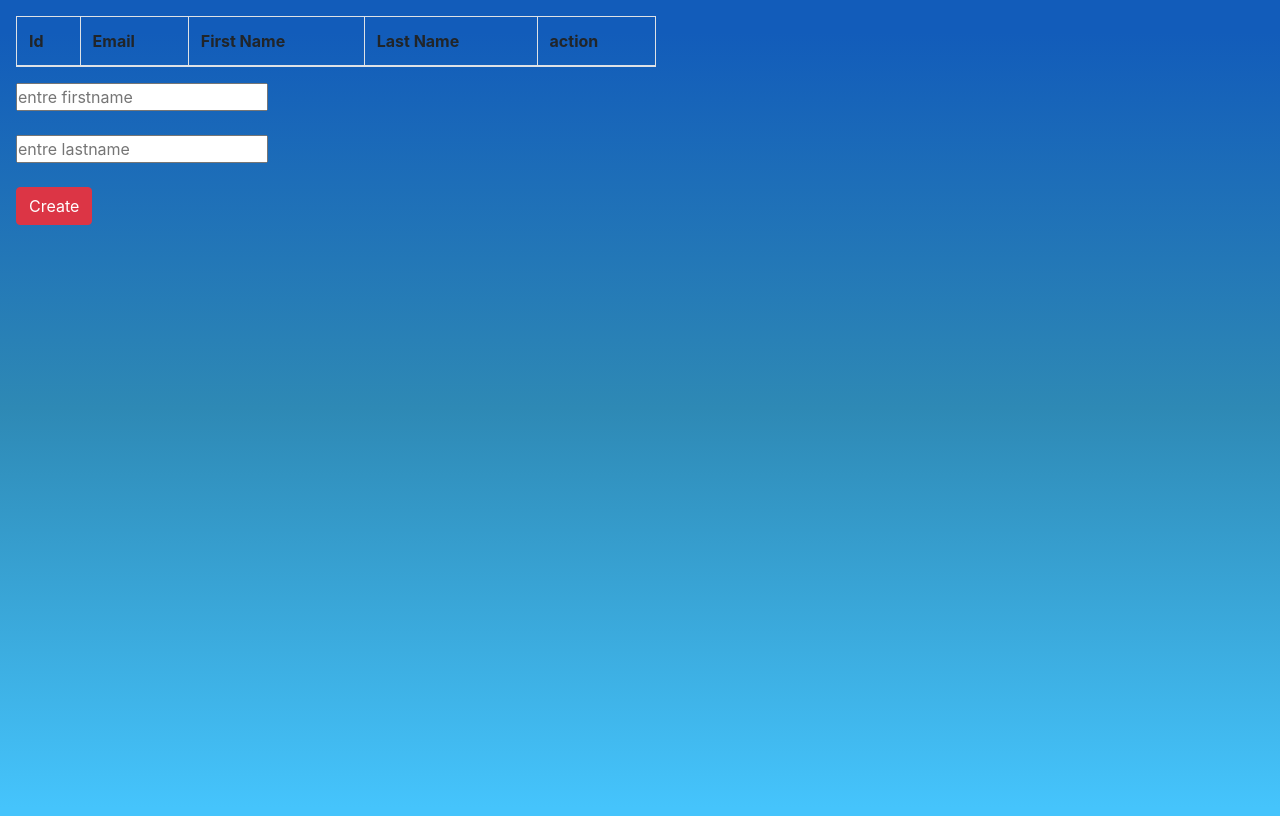
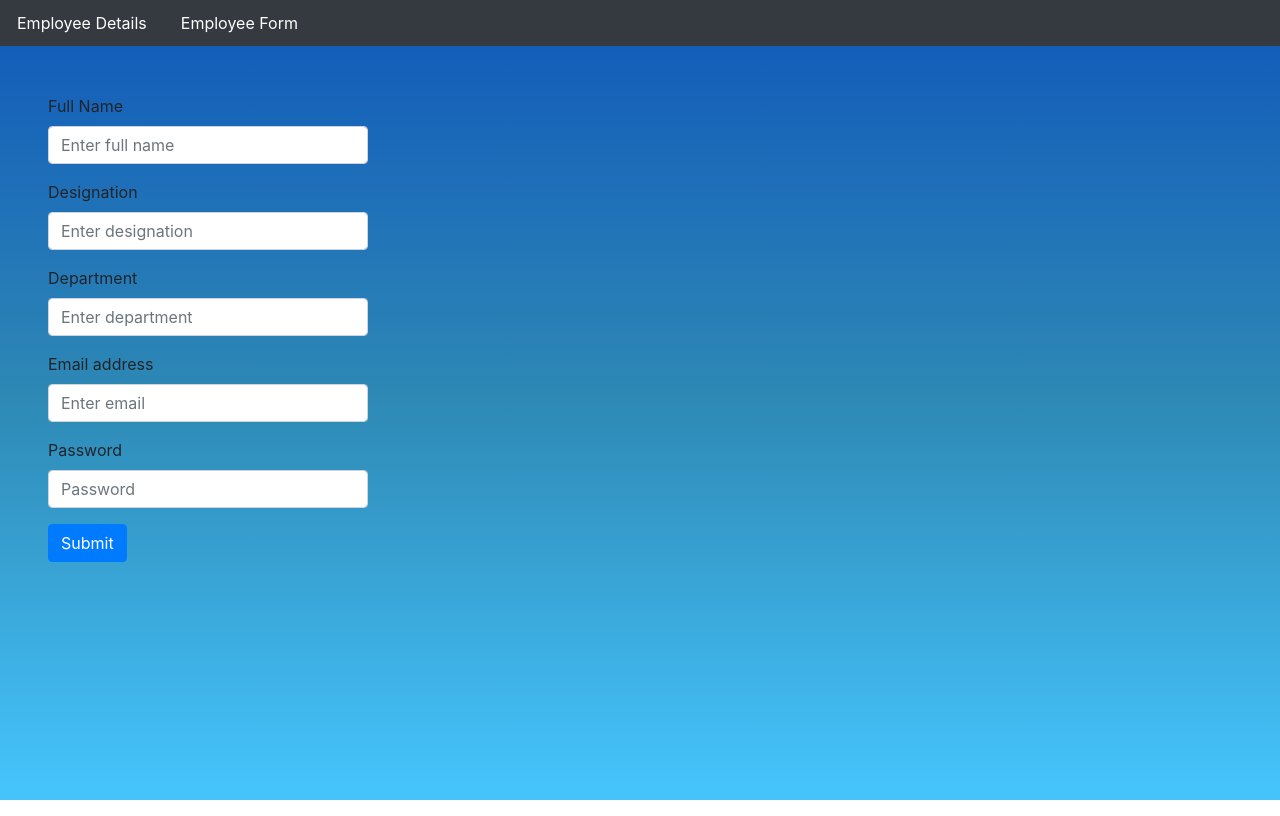
Before and after one commit to tusharlohana/LearnReact.js, a React (Create React App) app: page /employeeform in a window 1280 px wide. Built offline with nearby package versions, Linux system fonts and the light colour scheme.

Commit message:
employee details project started using redux

```diff
--- a/src/App.jsx
+++ b/src/App.jsx
@@ -8,14 +8,26 @@ import { Timerr } from './Timerr';
 import './index.css';
 import Userinfo from './axiosExample/Userinfo';
 import Todo from './Todolist/Todo';
+import { EmpNav } from './EmployeeDetails/EmpNav';
+import Employee from './EmployeeDetails/Employee';
+import EmployeeForm from './EmployeeDetails/EmployeeForm';
 
 
 const App = () => {
     //    const history = useHistory()
     return (
         <>
-        {/* <Todo/> */}
-            <Userinfo />
+            <BrowserRouter>
+            <EmpNav />
+                <Switch>
+                    <Route exact path="/" component={Employee}></Route>
+                    <Route exact path="/employeeform" component={EmployeeForm}></Route>
+                </Switch>
+
+            </BrowserRouter>
+
+            {/* <Todo/> */}
+            {/* <Userinfo /> */}
             {/* <RCounter /> */}
             {/* <Timerr></Timerr> */}
             {/* <BrowserRouter>
--- /dev/null
+++ b/src/EmployeeDetails/Action/EmpAction.js
@@ -0,0 +1,5 @@
+export const EmpData = ()=> {
+    return {
+        type : "SUBMIT"
+    }
+}
--- /dev/null
+++ b/src/EmployeeDetails/EmpNav.js
@@ -0,0 +1,15 @@
+import React from 'react'
+import { BrowserRouter, Link, Route, Switch } from 'react-router-dom'
+import Employee from './Employee'
+import EmployeeForm from './EmployeeForm'
+
+export const EmpNav = () => {
+
+    return (
+        <nav className="nav bg-dark" >
+        <Link to={'/'} className="btn btn-dark m-1">Employee Details</Link>
+        <Link to={'/employeeform'} className="btn btn-dark m-1" >Employee Form</Link>
+
+        </nav>
+    )
+}
--- /dev/null
+++ b/src/EmployeeDetails/Employee.js
@@ -0,0 +1,29 @@
+import React from 'react'
+import { Table } from 'react-bootstrap'
+
+const Employee = () => {
+    return (
+        <div className="w-50 m-5">
+            <Table striped bordered hover >
+                <thead>
+                    <tr>
+                        <th>#</th>
+                        <th>First Name</th>
+                        <th>Last Name</th>
+                        <th>Username</th>
+                    </tr>
+                </thead>
+                <tbody>
+                    <tr>
+                        <td>1</td>
+                        <td>Mark</td>
+                        <td>Otto</td>
+                        <td>@mdo</td>
+                    </tr>
+                </tbody>
+            </Table>
+        </div>
+    )
+}
+
+export default Employee
--- /dev/null
+++ b/src/EmployeeDetails/EmployeeForm.js
@@ -0,0 +1,34 @@
+import React from 'react'
+
+const EmployeeForm = () => {
+
+
+    return (
+        <div class="w-25 m-5">
+            <div class="form-group">
+                <label for="exampleInputEmail1">Full Name</label>
+                <input type="text" class="form-control" id="exampleInputEmail1" aria-describedby="emailHelp" placeholder="Enter full name" />
+            </div>
+            <div class="form-group">
+                <label for="exampleInputEmail1">Designation</label>
+                <input type="text" class="form-control" id="exampleInputEmail1" aria-describedby="emailHelp" placeholder="Enter designation" />
+            </div>
+            <div class="form-group">
+                <label for="exampleInputEmail1">Department</label>
+                <input type="email" class="form-control" id="exampleInputEmail1" aria-describedby="emailHelp" placeholder="Enter department" />
+            </div>
+            <div class="form-group">
+                <label for="exampleInputEmail1">Email address</label>
+                <input type="email" class="form-control" id="exampleInputEmail1" aria-describedby="emailHelp" placeholder="Enter email" />
+            </div>
+            <div class="form-group">
+                <label for="exampleInputPassword1">Password</label>
+                <input type="password" class="form-control" id="exampleInputPassword1" placeholder="Password" />
+            </div>
+
+            <button type="submit" class="btn btn-primary">Submit</button>
+        </div>
+    )
+}
+
+export default EmployeeForm
```
Also changed, not shown: src/EmployeeDetails/Reducer/EmpReducer.js (added, +11 -0 lines), 1 other file (tests, documents, lock files or other folders).
